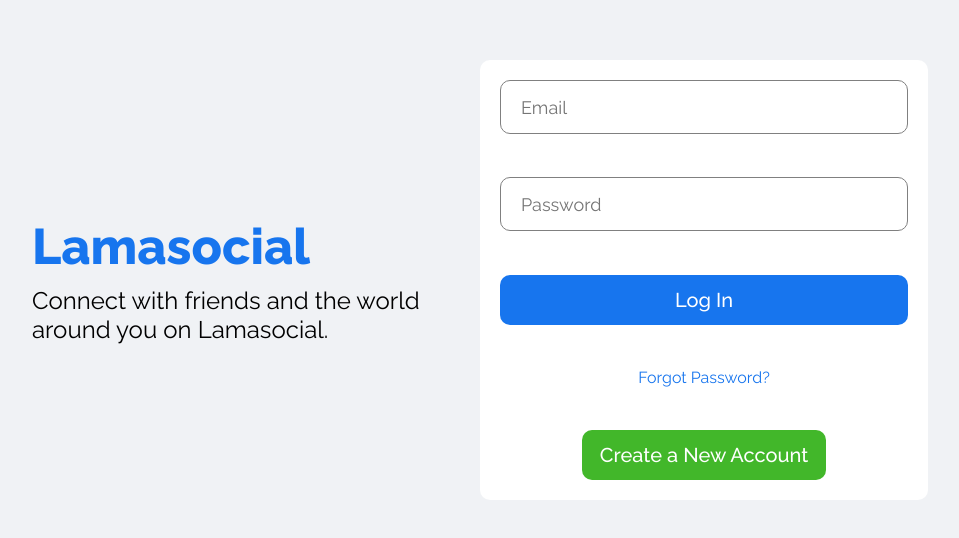
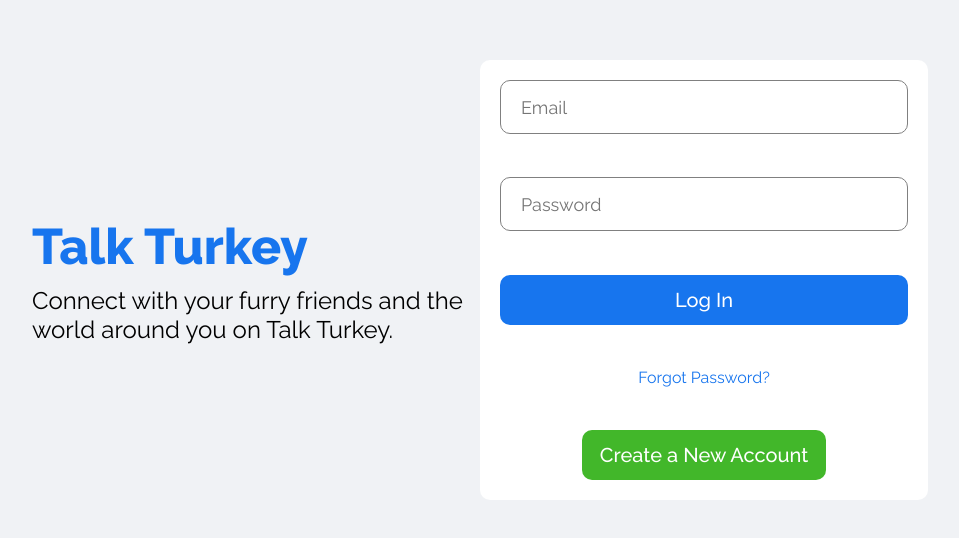
Before and after one commit to lgbrock/talkturkey, a React (Create React App) app in the folder client/: page /login in a window 1280 px wide. Shown: the part 120-658 px from the top of the page, without its empty margins (160-1119 px from the left). Built offline with nearby package versions, Linux system fonts and the light colour scheme.

Commit message:
Finished login page - starting on register page

```diff
--- a/client/src/App.jsx
+++ b/client/src/App.jsx
@@ -2,20 +2,27 @@ import Home from './pages/home/Home';
 import Login from './pages/login/Login';
 import Register from './pages/register/Register';
 import Profile from './pages/profile/Profile';
-import { BrowserRouter as Router, Switch, Route } from 'react-router-dom';
+import {
+	BrowserRouter as Router,
+	Switch,
+	Route,
+	Redirect,
+} from 'react-router-dom';
+import { useContext } from 'react';
+import { AuthContext } from './context/AuthContext';
 
-export const App = () => {
+const App = () => {
+	const { user } = useContext(AuthContext);
+
 	return (
 		<Router>
 			<Switch>
 				<Route exact path='/'>
-					<Home />
+					{user ? <Home /> : <Register />}
 				</Route>
-				<Route path='/login'>
-					<Login />
-				</Route>
+				<Route path='/login'>{user ? <Redirect to='/' /> : <Login />}</Route>
 				<Route path='/register'>
-					<Register />
+					{user ? <Redirect to='/' /> : <Register />}
 				</Route>
 				<Route path='/profile/:username'>
 					<Profile />
--- a/client/src/pages/login/Login.jsx
+++ b/client/src/pages/login/Login.jsx
@@ -21,9 +21,10 @@ const Login = () => {
 		<div className='login'>
 			<div className='loginWrapper'>
 				<div className='loginLeft'>
-					<h3 className='loginLogo'>Lamasocial</h3>
+					<h3 className='loginLogo'>Talk Turkey</h3>
 					<span className='loginDesc'>
-						Connect with friends and the world around you on Lamasocial.
+						Connect with your furry friends and the world around you on Talk
+						Turkey.
 					</span>
 				</div>
 				<div className='loginRight'>
```
